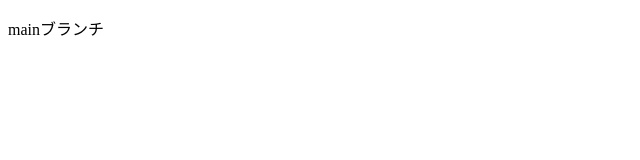
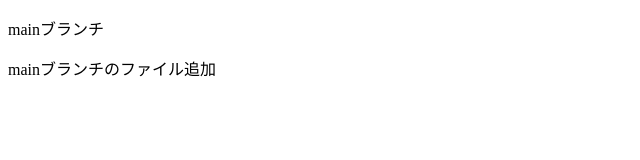
Before and after one commit to komisinn/test, a plain HTML site: page index.html in a window 1280 px wide. Shown: the whole page, without its empty margins (0-640 px from the left). Drawn offline with Linux system fonts and the light colour scheme.

Commit message:
mainブランチのファイル追加

```diff
--- a/index.html
+++ b/index.html
@@ -7,5 +7,6 @@
 </head>
 <body>
     <p>mainブランチ</p>
+    <p>mainブランチのファイル追加</p>
 </body>
 </html>
```
